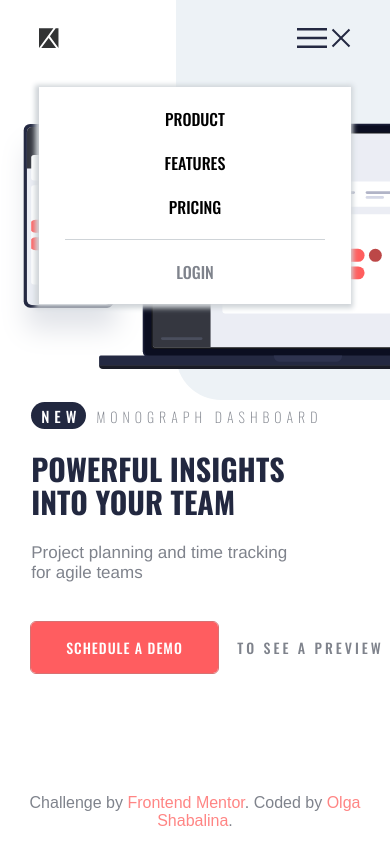
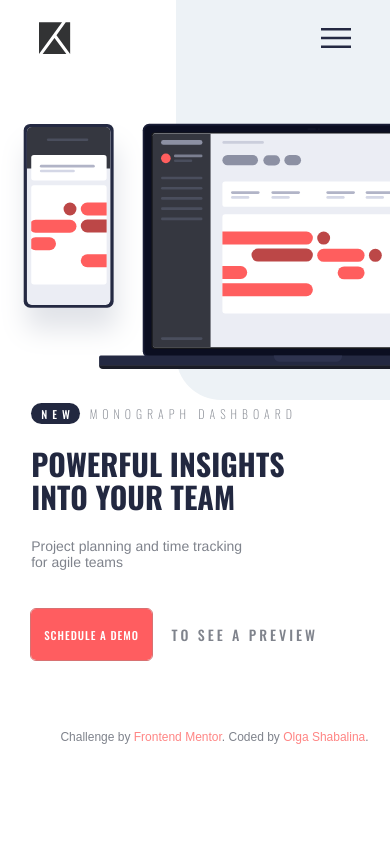
Before and after one commit to OlaShabalina/project-agile-website, a plain HTML site: page index.html in a window 390 px wide. Shown: the top 844 px of the page. Drawn offline with nearby package versions, Linux system fonts and the light colour scheme.

Commit message:
completed styling the mobile version

```diff
--- a/index.html
+++ b/index.html
@@ -12,7 +12,7 @@
     <div class="logo-container">
       <img class="nav-img" src="/images/logo.svg">
     </div>
-    <nav>
+    <nav class="hidden">
       <ul class="nav-links">
         <li class="menu-item"><a>Product</a></li>
         <li class="menu-item"><a>Features</a></li>
@@ -22,8 +22,8 @@
       </ul>
     </nav>
     <div class="nav-switch">
-      <img src="/images/icon-hamburger.svg" alt="">
-      <img src="/images/icon-close.svg">
+      <img id="open-menu" src="/images/icon-hamburger.svg" alt="">
+      <img id="close-menu" class="hidden" src="/images/icon-close.svg">
     </div>
   </div>
 
--- a/styles.css
+++ b/styles.css
@@ -191,6 +191,7 @@ footer {
 }
 
 @media screen and (max-width: 650px) {
+
   .nav-bar {
     display: flex;
     justify-content: space-between;
@@ -202,12 +203,13 @@ footer {
   }
 
   .nav-img {
-    width: 100%;
+    overflow: hidden;
   }
 
   .background-rectangle {
     margin-left: 45%;
     height: 580px;
+    overflow: hidden;
   }
 
   .nav-switch {
@@ -271,27 +273,30 @@ footer {
     font-size: 30px;
   }
 
+  h2 {
+    font-size: 14px;
+  }
+
+  .new-label {
+    font-size: 11px;
+  }
+
+  .label {
+    font-size: 12px;
+  }
+
+  .demo-button {
+    display: flex;
+    justify-content: center;
+    align-items: center;
+    font-size: 11px;
+    padding: 13px;
+
+  }
+
+  footer {
+    position: relative;
+    font-size: 12px;
+    padding: 0 5%;
+  }
 }
-
-
-
-
-/*
-.new-label {
-  background: var(--blue);
-  color: white;
-  text-transform: uppercase;
-  font-size: 15px;
-  padding: 3px 5px 2px 10px;
-  border-radius: 20px;
-  font-weight: 500;
-  margin-right: 10px;
-}
-
-.label {
-  font-weight: 100;
-  font-size: 14px;
-  letter-spacing: 5px;
-  text-transform: uppercase;
-  color: var(--darkHighlight);
-} */
```
